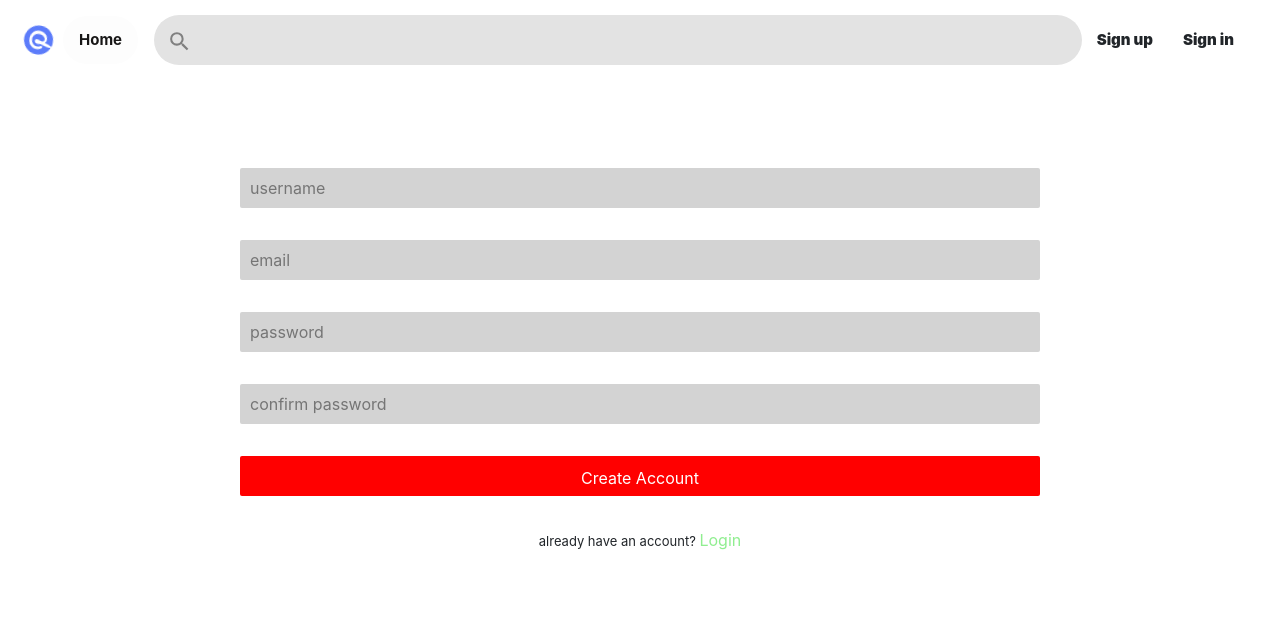
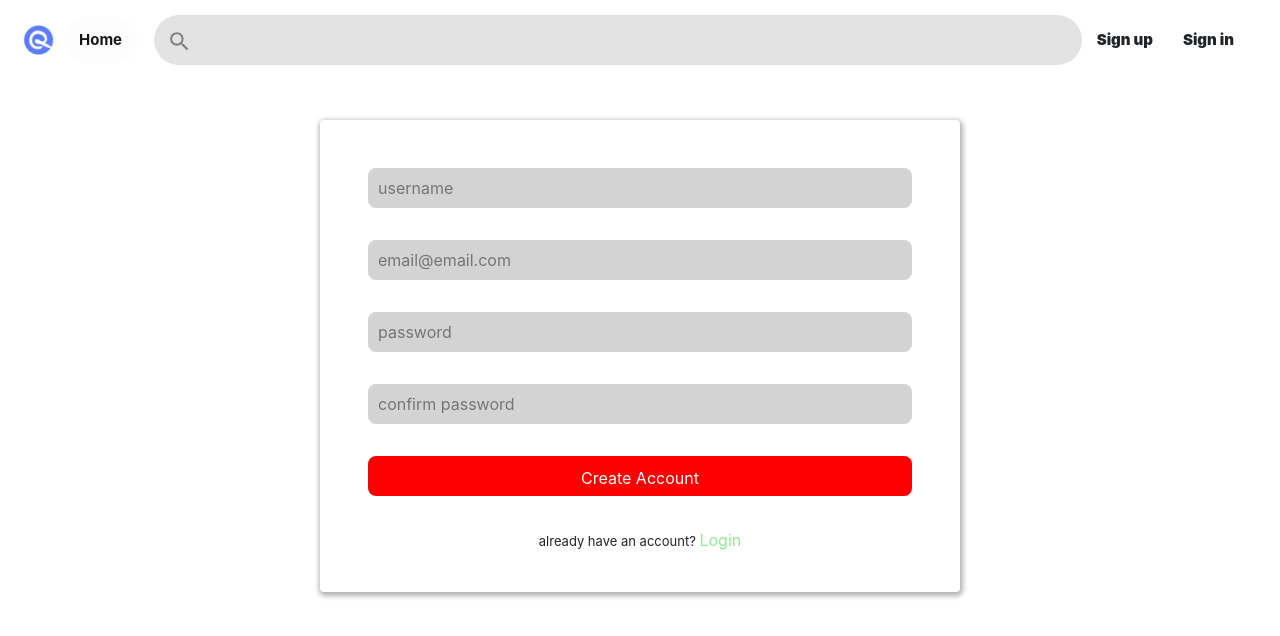
Before and after one commit to kataya1/Pinterest, a React (Create React App) app in the folder frontend/pintrest/: page /signup in a window 1280 px wide. Shown: the top 636 px of the page. Built offline with nearby package versions, Linux system fonts and the light colour scheme.

Commit message:
clinent side validation

```diff
--- a/frontend/pintrest/src/components/Authentication/Signup/Signup.jsx
+++ b/frontend/pintrest/src/components/Authentication/Signup/Signup.jsx
@@ -74,13 +74,14 @@ export default function Signup() {
                     style={alertStyle}
                 >
                     {Object.keys(error).map((key, index) => (
-                        <>
-                            <span key={`proplem${key}`}>{`${key}:  ${error[key]}`}</span>
 
-                        </>
-                    ))}
+                            <span key={`proplem ${key}`}>{`${key}:  ${error[key]}`}</span>
+
+                        )
+                        )}
                 </div>
                 <form onSubmit={(e) => submitHandler(e)}>
+
                     <input
                         type="text"
                         id="username"
@@ -89,15 +90,18 @@ export default function Signup() {
                         onChange={(e) => setUsername(e.target.value)}
                         value={username}
                         autoComplete="off"
+                        minLength="4"
+                        required
                     />
                     <input
-                        type="text"
+                        type="email"
                         id="email"
                         name="email"
-                        placeholder="email"
+                        placeholder="email@email.com"
                         onChange={(e) => setEmail(e.target.value)}
                         value={email}
                         autoComplete="off"
+                        required
                     />
                     <input
                         type="password"
@@ -107,6 +111,8 @@ export default function Signup() {
                         onChange={(e) => setPassword(e.target.value)}
                         value={password}
                         autoComplete="off"
+                        required
+                        minLength="8"
                     />
                     <input
                         type="password"
@@ -116,8 +122,9 @@ export default function Signup() {
                         onChange={(e) => setConfirmPassword(e.target.value)}
                         value={confirmPassword}
                         autoComplete="off"
+                        required
                     />
-                    <button type="submit">
+                    <button type="submit" >
                         {loading ? "Creating Account.." : "Create Account"}
                     </button>
                     <p id="register_notice">
--- a/frontend/pintrest/src/components/Authentication/auth.module.css
+++ b/frontend/pintrest/src/components/Authentication/auth.module.css
@@ -11,7 +11,7 @@
     background-color: white;
     /* width: 70vw; */
     max-width: 100%;
-    width: 70vw;
+    width: 50vw;
     min-height: 300px;
     padding: 3rem;
     padding-bottom: 1.5rem;
@@ -20,9 +20,10 @@
     animation-duration: 0.5s;
     animation-timing-function: ease;
     transition: box-shadow 0.5s;
+    box-shadow: 1px 2px 5px 2px rgba(0, 0, 0, 0.3);
 }
 .form-container:hover{
-    box-shadow: 1px 2px 5px 2px rgba(255, 0, 0, 0.3);
+    box-shadow: 1px 2px 5px 2px rgba(0, 0, 0, 0);
 }
 @keyframes vi {
     from{
@@ -47,9 +48,15 @@
     background-color: lightgray;
     border: 0;
     height: 40px;
-    border-radius: 2px;
+    border-radius: 0.5rem;
     text-align: left;
     padding: 10px
+}
+/* .form-container input:invalid{
+    outline: 2px solid gray;
+} */
+.form-container input:valid{
+    outline:2px solid green ;
 }
 .form-container button{
     text-align: center;
@@ -57,6 +64,11 @@
     color: white;
     cursor: pointer;
     /* transition: ; */
+}
+
+.form-container button:disabled{
+    background-color: gray;
+    color: white;
 }
 .form-container p,.form-container span{
     display: block;
```
